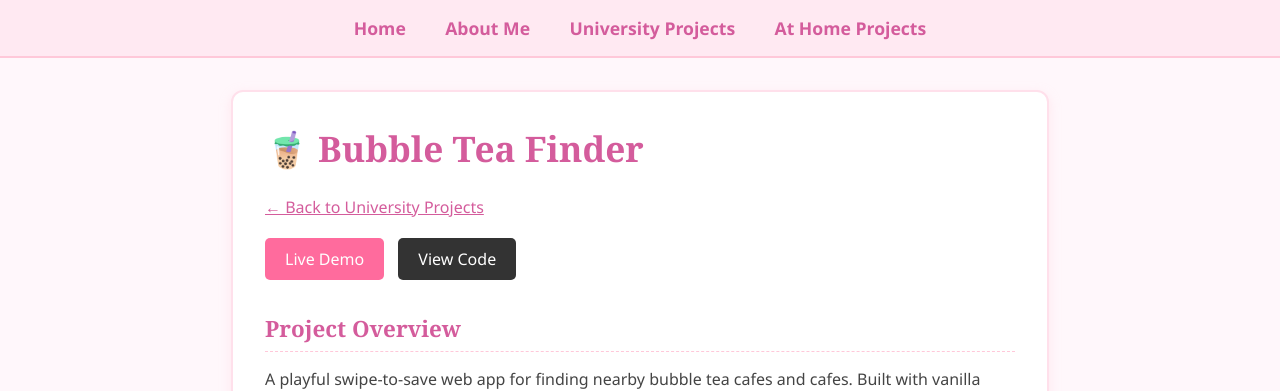
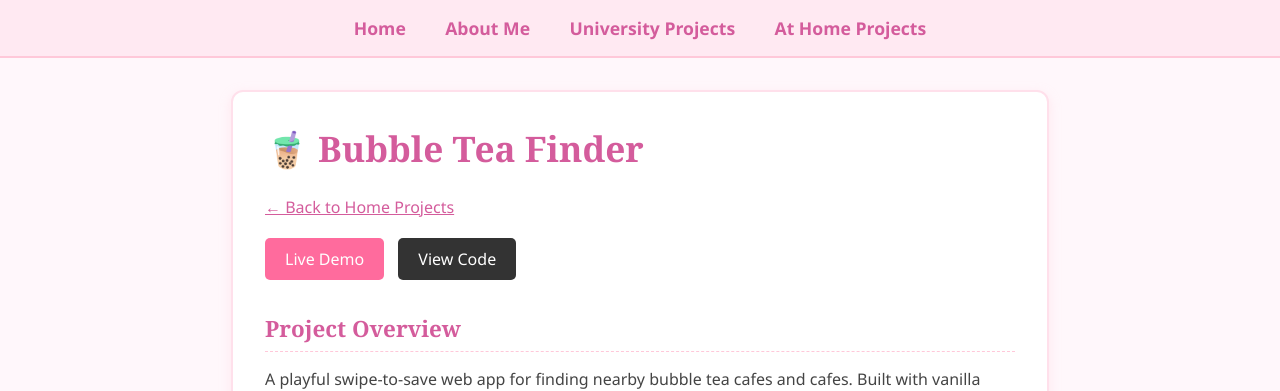
Before and after one commit to AnnabelleJohnstone/AJengineering-projects, a Jekyll site: the page built from _projects/bubble-tea-finder.md, in a window 1280 px wide. Shown: the top 391 px of the page. Built offline with Jekyll 4.4.1, drawn with Linux system fonts in a browser that asks for light colours.

Commit message:
Update bubble-tea-finder.md

```diff
--- a/_projects/bubble-tea-finder.md
+++ b/_projects/bubble-tea-finder.md
@@ -5,7 +5,7 @@ title: Bubble Tea Finder
 
 # 🧋 Bubble Tea Finder
 
-[← Back to University Projects]({{ '/university-projects/' | relative_url }})
+[← Back to Home Projects]({{ '/home-projects/' | relative_url }})
 
 
 <div style="margin: 20px 0;">
```
